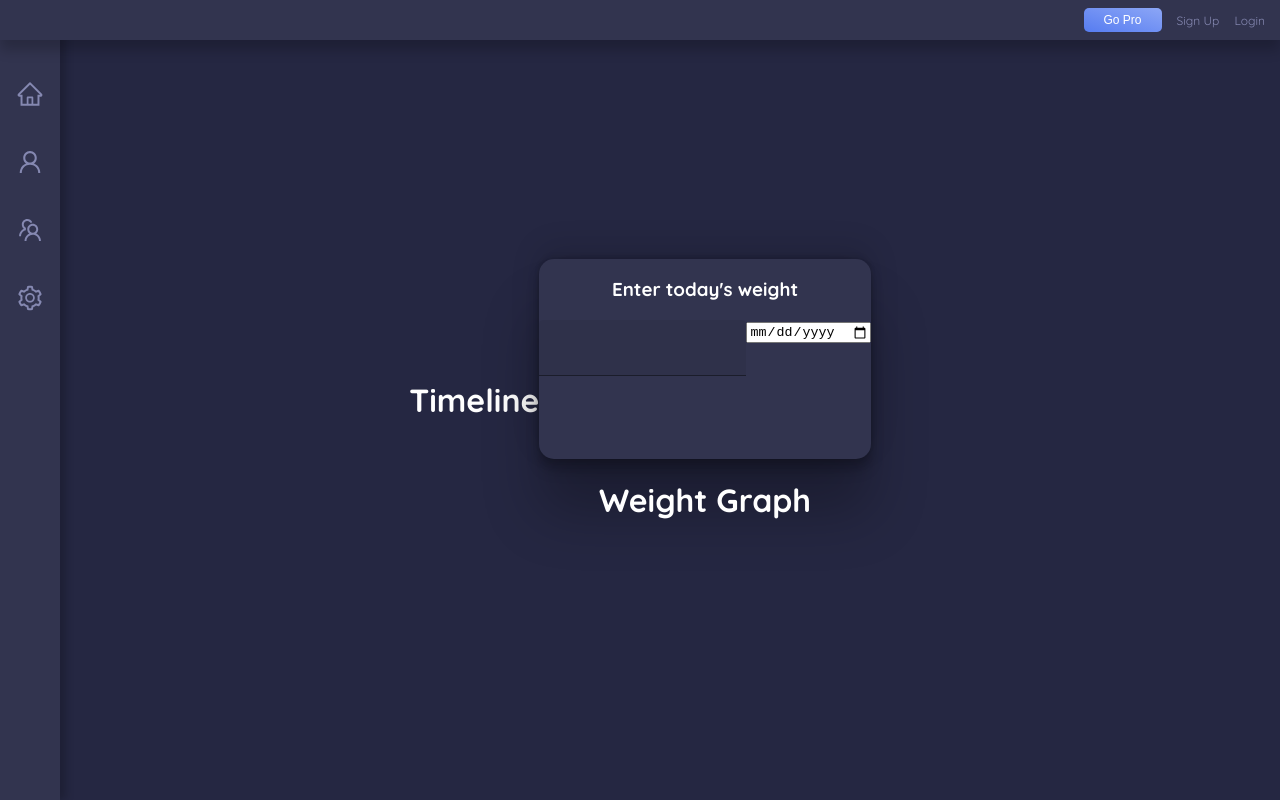
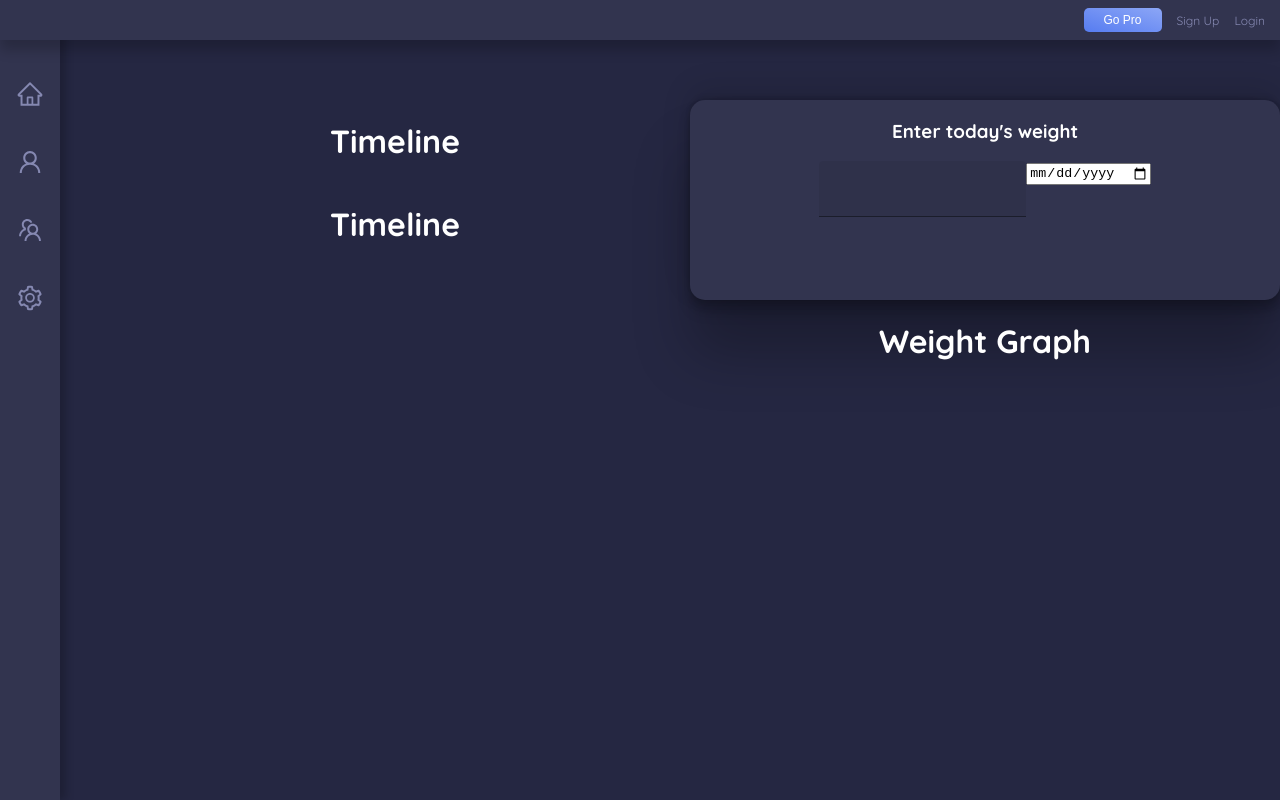
Before and after one commit to kleach12/Slimpossible, a React (Create React App) app in the folder client/: page / in a window 1280 px wide. Built offline with nearby package versions, Linux system fonts and the light colour scheme.

Commit message:
Working on getting dash grid correct

```diff
--- a/client/src/pages/Dashboard.css
+++ b/client/src/pages/Dashboard.css
@@ -1,12 +1,17 @@
 #dashboard{
   height: 100vh;
   display: flex;
-  align-items: center;
-  justify-content: center;
-
+  margin-top: 100px;
 }
 
-#inner-dashboard{
+#left-dashboard{
+  display: flex;
+  margin-left: 100px;
+  width: 50%;
+  flex-direction: column;
+}
+#right-dashboard{
   display: flex;
   flex-direction: column;
+  width: 50%;
 }
--- a/client/src/pages/Dashboard.js
+++ b/client/src/pages/Dashboard.js
@@ -6,10 +6,13 @@ export function Dashboard() {
   return (
     <div id="dashboard">
       {/* The goal is create a 2 column dashboard. The first column will be a time line that shows they entered the weight but also shows when they reached milestones. The second column will be a form that allows the user to enter their weight. As well as a grass that shows their progress. */}
+      <div id='left-dashboard'>
+      <h1> Timeline </h1>
+      <Timeline />
+      </div>
       {/* Timeline */}
-      <Timeline />
       {/* The reason I have the form and graph in a nested div is I am going to put to set the display to flex with a direction of column. This will create the grid effect I am looking for. */}
-      <div id = 'inner-dashboard'>
+      <div id = 'right-dashboard'>
         <WeightForm/>
         <WeightGraph/>
       </div>
```
